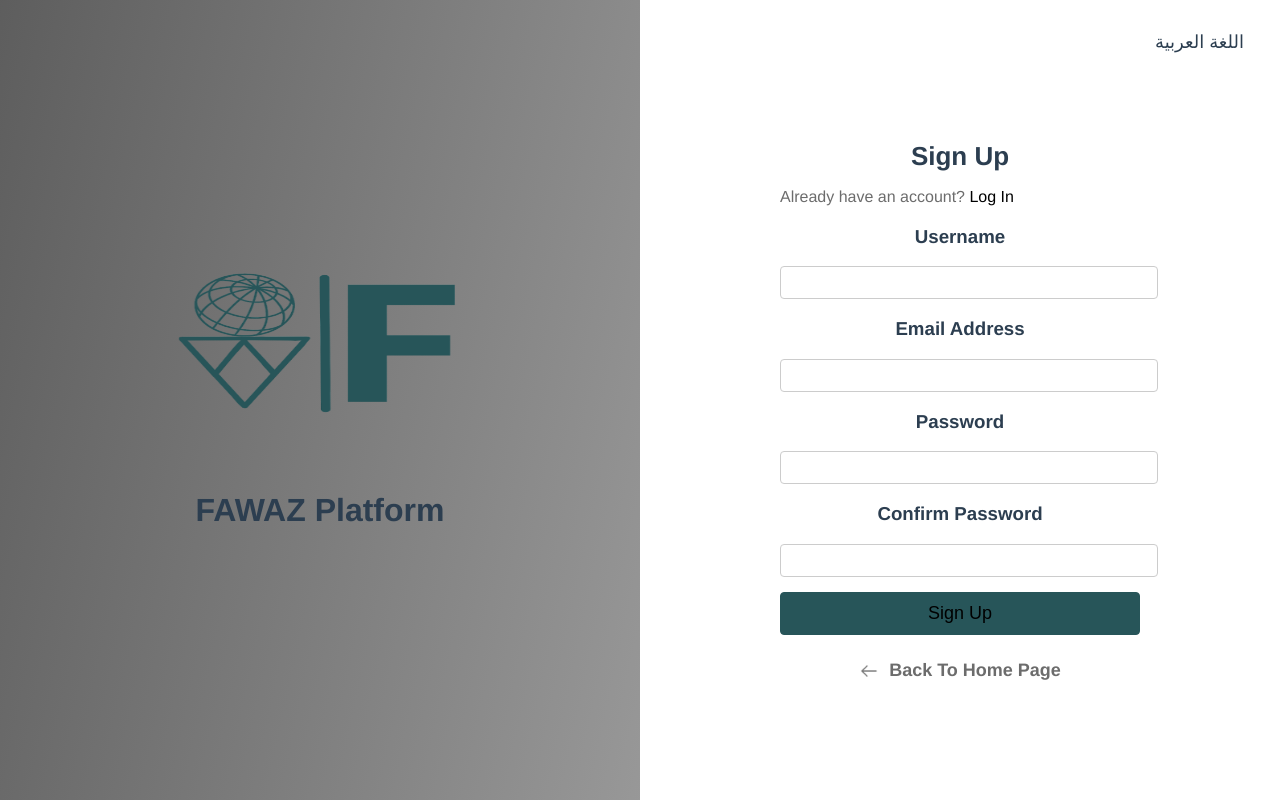
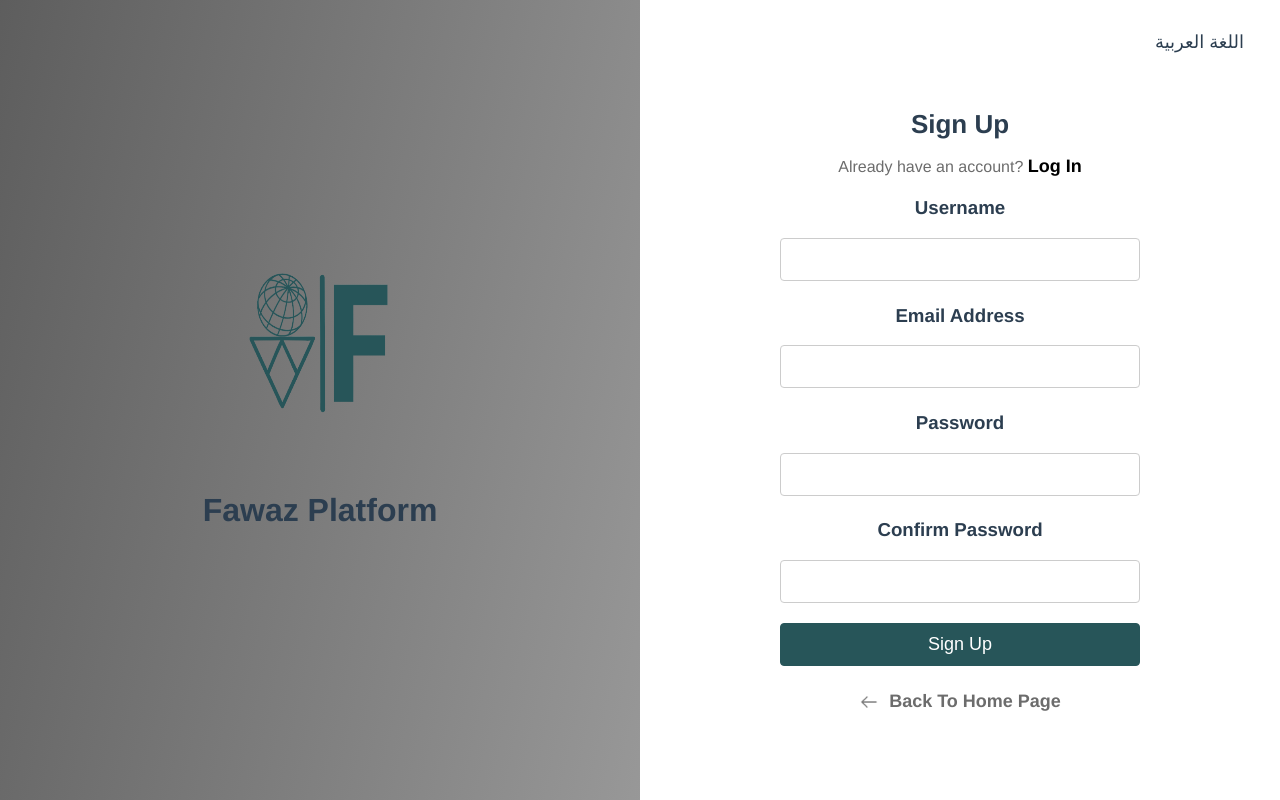
Before and after one commit to oxh-1/Fawaz_ALharbi_test, a Vue app: page /signup in a window 1280 px wide. Built offline with nearby package versions, Linux system fonts and the light colour scheme; a web font is replaced by a local one.

Commit message:
fix the login and signup

```diff
--- a/src/assets/styles/LoginPage.css
+++ b/src/assets/styles/LoginPage.css
@@ -78,8 +78,8 @@
   .signup-link {
     color: black;
     text-decoration: none;
-    font-weight: 500;
-        font-size: 22px;
+    font-weight: 700;
+    font-size: 18px;
 
   }
 
@@ -123,6 +123,7 @@
     width: 100%;
     padding: 10px;
     background-color: #275559;
+
     border: 1px solid #275559;
     border-radius: 4px;
     cursor: pointer;
--- a/src/assets/styles/NotificationSettings.css
+++ b/src/assets/styles/NotificationSettings.css
@@ -143,11 +143,11 @@
   padding: 10px 20px;
   background-color: #275559;
   border: none;
-  color: #333;
+  color: #ffff;
   cursor: pointer;
   border-radius: 10px;
   font-size: 18px;
-  font-weight: 600; /* Semi-bold */
+   /* Semi-bold */
   letter-spacing: 0.7px;
   line-height: 14px;
 }
--- a/src/assets/styles/SignupPage.css
+++ b/src/assets/styles/SignupPage.css
@@ -36,7 +36,7 @@
 }
 
 .side-panel img {
-  width:  50%;
+  width:  25%;
   height: 25%;
   margin-bottom: 20px;
 }
@@ -97,7 +97,7 @@ h2.signup-title {
 
 p.have-account {
   margin-bottom: 20px;
-  text-align: left;
+  text-align: center;
   width: 100%;
   font-size: 16px;
   color: #6C6C6C;
@@ -105,9 +105,9 @@ p.have-account {
 
 .login-link {
   color: black;
-  text-decoration:NONE;
-  text-decoration-color: black;
-  font-weight: 500;
+    text-decoration: none;
+    font-weight: 700;
+    font-size: 18px;
 }
 
 .form-group {
@@ -129,10 +129,12 @@ color: #2c3e50;
 
 .styled-input {
   width: 100%;
-
-   border-radius: 4px;
-    padding: 8px;
-    border: 1px solid #ccc;
+  box-sizing: border-box;
+  padding: 10px;
+  font-size: 18px;
+  border-radius: 4px;
+  border: 1px solid #ccc;
+  margin-bottom: 5px;
 }
 
 .styled-input:focus {
@@ -143,6 +145,7 @@ color: #2c3e50;
 button[type="submit"] {
   width: 100%;
   padding: 10px;
+  color: #fff;
   background-color: #275559;
   border: 1px solid #275559;
   border-radius: 4px;
--- a/src/components/Login.vue
+++ b/src/components/Login.vue
@@ -3,7 +3,7 @@
 
     <div class="side-panel">
       <img src="@/assets/Gittax/logo1.png"  class="logo-img"  />
-      <h1>FAWAZ Platform</h1>
+      <h1>Fawaz Platform</h1>
     </div>
     <div class="form-container">
       <form @submit.prevent="login">
--- a/src/components/SignUp.vue
+++ b/src/components/SignUp.vue
@@ -5,7 +5,7 @@
     </div>
     <div class="side-panel">
       <img src="@/assets/Gittax/logo1.png" alt="Gittax Logo" class="logo" />
-      <h1>FAWAZ Platform</h1>
+      <h1>Fawaz Platform</h1>
     </div>
     <div class="form-container">
       <form @submit.prevent="signUp">
```
